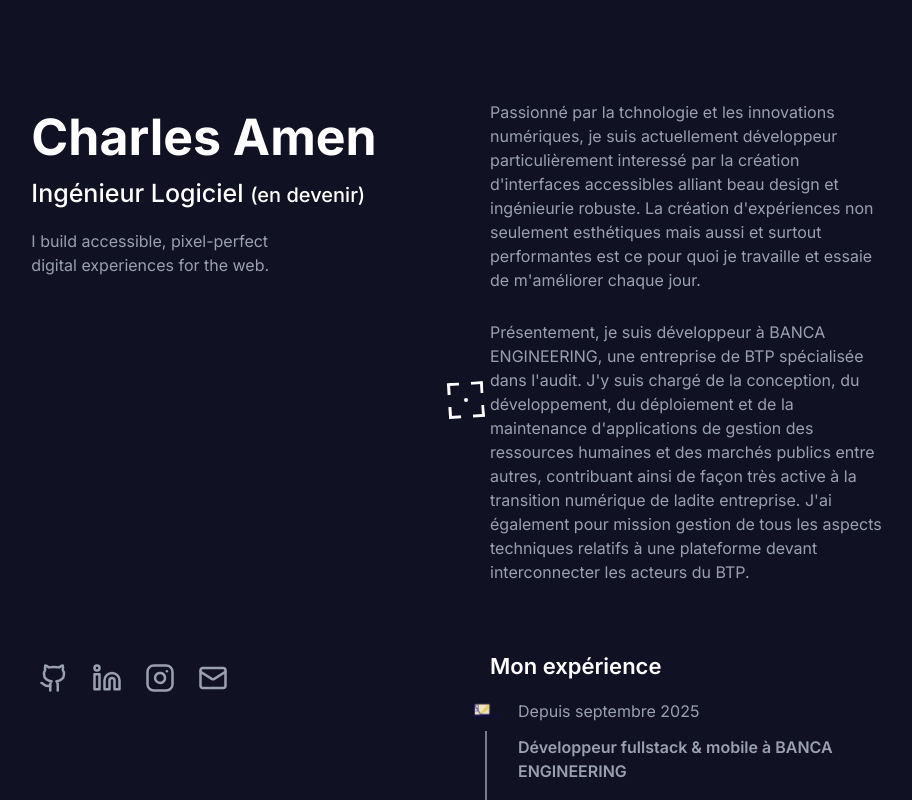
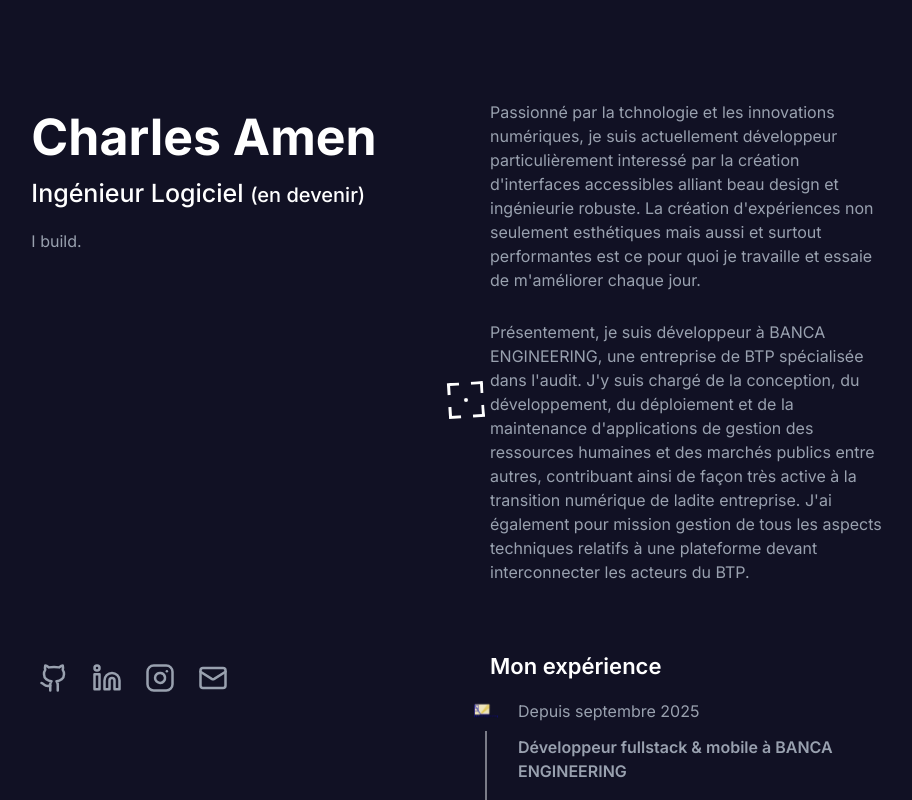
Before and after one commit to devMeno/charles_amen_portfolio, a Next.js app: page / in a window 1280 px wide. Shown: the whole page, without its empty margins (174-1086 px from the left). Built offline with nearby package versions, Linux system fonts and the light colour scheme.

Commit message:
Change text

```diff
--- a/app/page.tsx
+++ b/app/page.tsx
@@ -10,7 +10,7 @@ export default function Home() {
               <div className={'flex flex-col'}>
                   <span className={'text-[40px] md:text-[50px] font-bold text-white'}>Charles Amen</span>
                   <span className={'text-[22px] md:text-[25px] font-medium mb-4 text-white'}>Ingénieur Logiciel <span className="text-[18px] text-[20px]">(en devenir)</span></span>
-                  <span className={'w-2/3'}>I build accessible, pixel-perfect digital experiences for the web.</span>
+                  <span className={'w-2/3'}>I build.</span>
               </div>
               <div className={'mt-10 flex gap-2'}>
                   <a href="https://github.com/devMeno" target="_blank" className={'size-[45px] flex justify-center items-center cursor-target'}>
```
